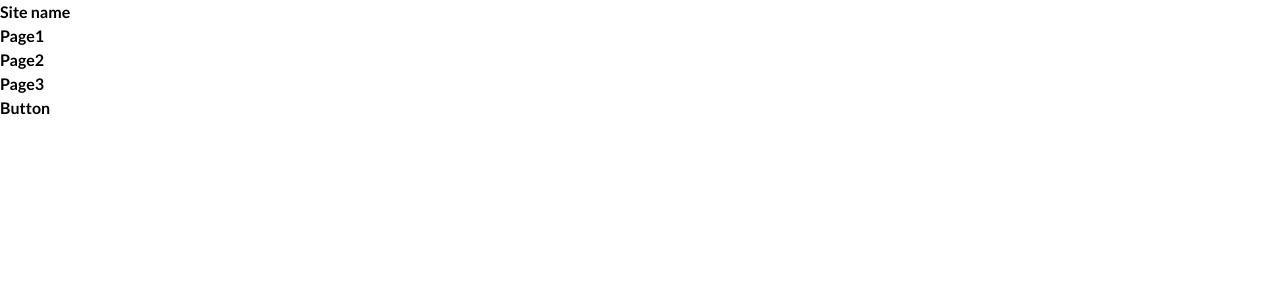
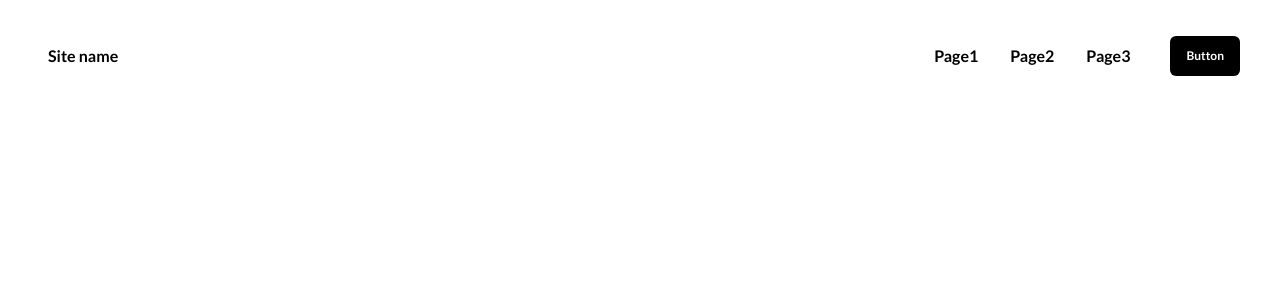
Before and after one commit to YM202c2100/figma-reproduction, a Next.js app: page / in a window 1280 px wide. Shown: the top 300 px of the page. Built offline with nearby package versions, Linux system fonts and the light colour scheme.

Commit message:
[add] Headerコンポーネントにスタイル付与

```diff
--- a/app/components/header.tsx
+++ b/app/components/header.tsx
@@ -1,15 +1,15 @@
 
 function Header(){
   return(
-    <header>
-      <div>Site name</div>
-      <nav>
-        <ul>
-          <li>Page1</li>
-          <li>Page2</li>
-          <li>Page3</li>
+    <header className="flex items-center h-28 justify-between">
+      <div className="ml-12">Site name</div>
+      <nav className="flex">
+        <ul className="flex items-center">
+          <li className="">Page1</li>
+          <li className="ml-8">Page2</li>
+          <li className="ml-8">Page3</li>
         </ul>
-        <button>Button</button>
+        <button className="text-xs mx-10 bg-black text-white px-4 py-3 rounded-md">Button</button>
       </nav>
     </header>
   )
```
